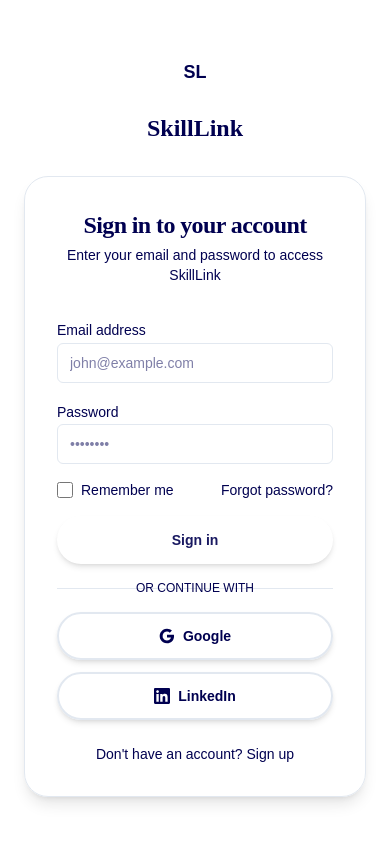
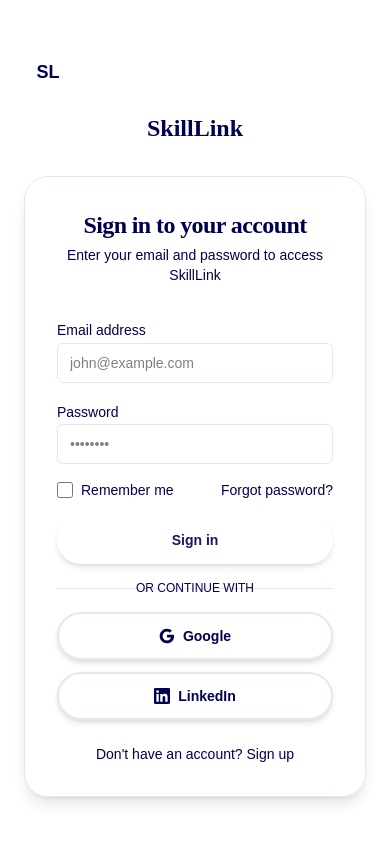
Before and after one commit to samankwah/skillLink, a React (Vite) app: page /auth/login in a window 390 px wide. Shown: the top 842 px of the page. Built offline with nearby package versions, Linux system fonts and the light colour scheme.

Commit message:
still there's space at the job, project and referals

```diff
--- a/src/App.css
+++ b/src/App.css
@@ -2,7 +2,12 @@
 
 html, body, #root {
   width: 100%;
+  max-width: 100%;
   margin: 0;
   padding: 0;
   overflow-x: hidden;
 }
+
+* {
+  box-sizing: border-box;
+}
--- a/src/components/layout/Layout.jsx
+++ b/src/components/layout/Layout.jsx
@@ -20,7 +20,7 @@
       <div className="flex w-full">
         <Sidebar isOpen={sidebarOpen} onClose={closeSidebar} />
         <main className="flex-1 w-full transition-all duration-300 ease-in-out lg:ml-64">
-          <div className="w-full max-w-7xl mx-auto px-4 py-4 lg:px-8 lg:py-8">
+          <div className="w-full lg:max-w-7xl lg:mx-auto px-4 py-4 lg:px-8 lg:py-8">
             <Outlet />
           </div>
         </main>
--- a/src/index.css
+++ b/src/index.css
@@ -51,6 +51,13 @@
 @layer base {
   * {
     border-color: hsl(var(--border));
+    box-sizing: border-box;
+  }
+
+  html {
+    width: 100%;
+    max-width: 100%;
+    overflow-x: hidden;
   }
 
   body {
@@ -59,11 +66,27 @@
     font-family: 'IBM Plex Sans', sans-serif;
     line-height: 1.6;
     transition: background-color 0.3s ease, color 0.3s ease;
+    width: 100%;
+    max-width: 100%;
+    margin: 0;
+    padding: 0;
   }
 
   h1, h2, h3, h4, h5, h6 {
     font-family: 'IBM Plex Serif', serif;
     font-weight: 600;
+  }
+
+  /* Mobile-first full width containers */
+  @media (max-width: 1024px) {
+    .max-w-7xl {
+      max-width: 100% !important;
+    }
+
+    .mx-auto {
+      margin-left: 0 !important;
+      margin-right: 0 !important;
+    }
   }
 }
 
```
